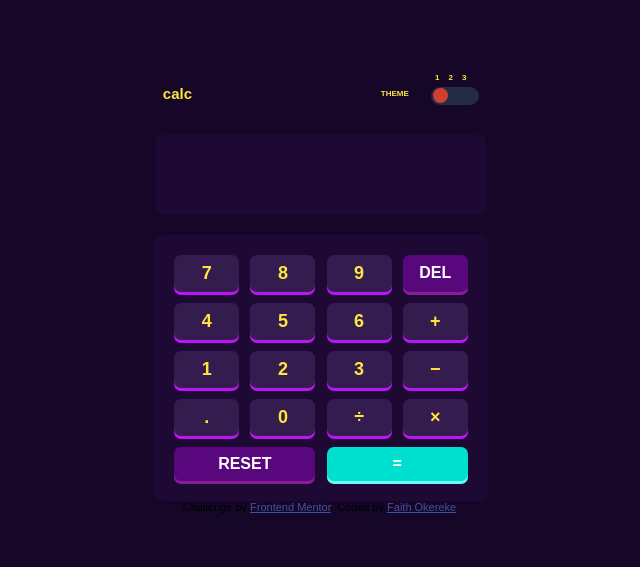
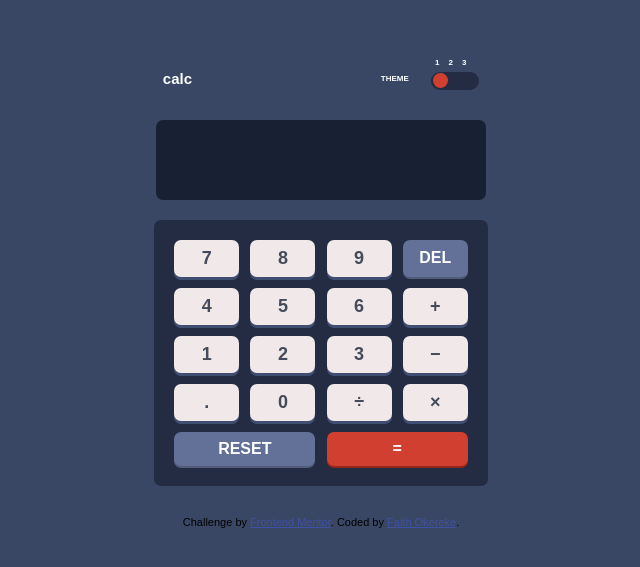
Before and after one commit to Faith-okereke/Calculator, a plain HTML site: page index.html in a window 1280 px wide. Shown: the part 117-684 px from the top of the page, without its empty margins (319-959 px from the left). Drawn offline with Linux system fonts and the light colour scheme.

Commit message:
commit it

```diff
--- a/script.js
+++ b/script.js
@@ -1,4 +1,4 @@
-// var screen = document.getElementsById("screen")[0]
+
 var button = document.getElementsByClassName("button");
 var arr = [...button];
 var all = document.querySelector(".calculator")
@@ -17,7 +17,7 @@ arr.forEach((element, index) => {
         all.classList.add("second")
         document.body.style.backgroundColor="hsl(0, 0%, 90%)"
 
-      } else {
+      } else if(index == 2) {
         all.classList.remove("second")
       all.classList.remove("first")
       all.classList.add("third")
--- a/style.css
+++ b/style.css
@@ -1,6 +1,7 @@
 .attribution {
   font-size: 11px;
   text-align: center;
+  padding-top: 30px;
 }
 .attribution a {
   color: hsl(228, 45%, 44%);
@@ -109,9 +110,7 @@ input:hover {
 .buttons {
   display: grid;
   grid-template-columns: auto auto auto auto;
-  background-color: hsl(223, 31%, 20%);
   padding: 20px;
-  /* width: 280px; */
   border-radius: 7px;
   gap: 0.7rem;
 }
@@ -119,7 +118,6 @@ button:hover{
   background-color: white;
 }
 button {
-  background-color: hsl(0, 0%, 90%);
   padding: 8px;
   font-size: 18px;
   cursor: pointer;
@@ -129,8 +127,6 @@ button {
   text-align: center;
   border: 0;
   outline: 0;
-  box-shadow: 0px 3px 0px hsl(224, 28%, 35%);
-  color: hsl(221, 14%, 31%);
 }
 #backspace {
   background-color: hsl(225, 21%, 49%);
@@ -138,12 +134,10 @@ button {
   font-size: 16px;
 }
 #clear {
-  background-color: hsl(225, 21%, 49%);
   grid-column: span 2;
   width: 100%;
   color: #fff;
   font-size: 16px;
-  box-shadow: 0px 3px 0px hsl(224, 28%, 35%)
   ;
 }
 #equal {
@@ -154,58 +148,8 @@ button {
   font-size: 16px;
   box-shadow: 0px 3px 0px  hsl(6, 70%, 34%);
 }
-/* first design */
-.calculator.first{
-  background-color:  hsl(222, 26%, 31%);
-}
-.calculator.first #clear,.calculator.first #backsapce{
-  background-color: hsl(225, 21%, 49%);
-  box-shadow: 0px 2px 0px hsl(225, 20%, 40%);
-}
-.calculator.first #equal{
-  background-color:  hsl(6, 63%, 50%);
-  box-shadow: 0px 2px 0px hsl(6, 70%, 34%);
-}
-.calculator.first #screen{
-  background-color: hsl(224, 36%, 15%);
-}
+/* third design */
 
-.calculator.first .buttons{
-  background-color: hsl(223, 31%, 20%);
-}
-.calculator.first button{
-  background-color: hsl(0, 24%, 93%);
-  color: hsl(221, 14%, 31%);
-  box-shadow: 0px 3px 0px hsl(224, 28%, 35%);
-}
-/* Second design */
-.calculator.second{
-  background-color:  hsl(0, 0%, 90%);
-}
-.calculator.second #clear, .calculator.second #backspace{
-  background-color: hsl(185, 42%, 37%);
-}
-.calculator.second #equal{
-  background-color:  hsl(25, 98%, 40%);
-}
-.calculator.second #screen{
-  background-color: hsl(0, 0%, 93%);
-}
-.calculator.second #display{
-  color: hsl(0, 0%, 0%);
-}
-.calculator.second .buttons{
-  background-color: hsl(0, 5%, 81%);
-}
-.calculator.second button{
-  background-color: hsl(45, 7%, 89%);
-  box-shadow: 0px 3px 0px hsl(185, 58%, 25%);
-  color: #120f0f;
-}
-.calculator.second .top-body p{
-  color: hsl(0, 0%, 0%);
-}
-/* third design */
 .calculator.third{
   background-color:  hsl(268, 75%, 9%);
 }
@@ -234,3 +178,58 @@ button {
 .calculator.third .top-body p{
   color: hsl(52, 100%, 62%);
 }
+
+/* Second design */
+.calculator.second{
+  background-color:  hsl(0, 0%, 90%);
+}
+.calculator.second #clear, .calculator.second #backspace{
+  background-color: hsl(185, 42%, 37%);
+}
+.calculator.second #equal{
+  background-color:  hsl(25, 98%, 40%);
+}
+.calculator.second #screen{
+  background-color: hsl(0, 0%, 93%);
+}
+.calculator.second #display{
+  color: hsl(0, 0%, 0%);
+}
+.calculator.second .buttons{
+  background-color: hsl(0, 5%, 81%);
+}
+.calculator.second button{
+  background-color: hsl(45, 7%, 89%);
+  box-shadow: 0px 3px 0px hsl(185, 58%, 25%);
+  color: #120f0f;
+}
+.calculator.second .top-body p{
+  color: hsl(0, 0%, 0%);
+}
+/* first design */
+.calculator.first{
+  background-color:  hsl(222, 26%, 31%);
+}
+.calculator.first #clear,.calculator.first #backspace{
+  background-color: hsl(225, 21%, 49%);
+  box-shadow: 0px 2px 0px hsl(225, 20%, 40%);
+}
+.calculator.first #equal{
+  background-color:  hsl(6, 63%, 50%);
+  box-shadow: 0px 2px 0px hsl(6, 70%, 34%);
+}
+.calculator.first #screen{
+  background-color: hsl(224, 36%, 15%);
+}
+
+.calculator.first .buttons{
+  background-color: hsl(223, 31%, 20%);
+}
+.calculator.first button{
+  background-color: hsl(0, 24%, 93%);
+  color: hsl(221, 14%, 31%);
+  box-shadow: 0px 3px 0px hsl(224, 28%, 35%);
+}
+.calculator.first .top-body p{
+  color: #fff;
+}
```
